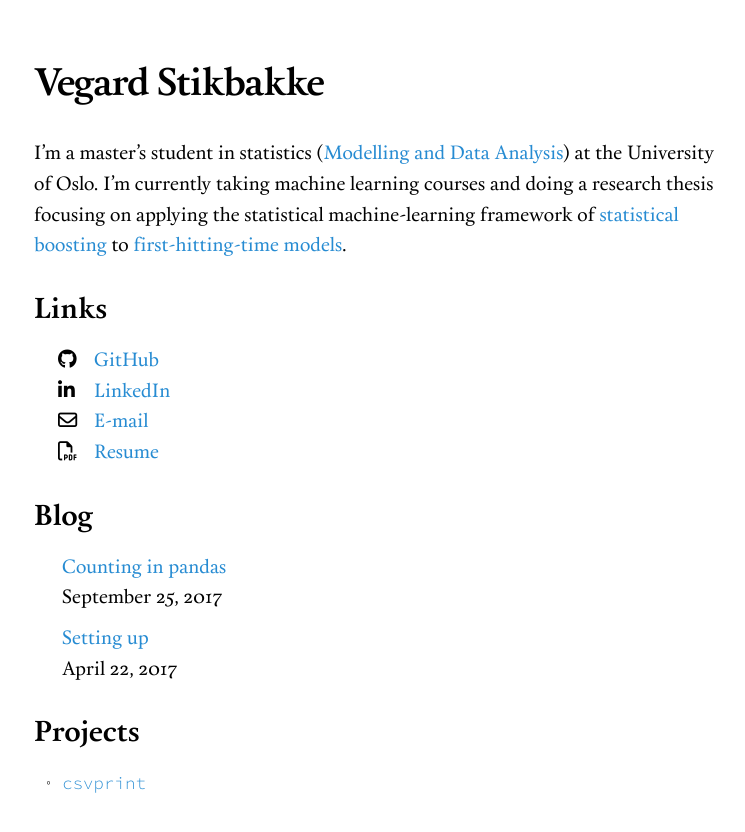
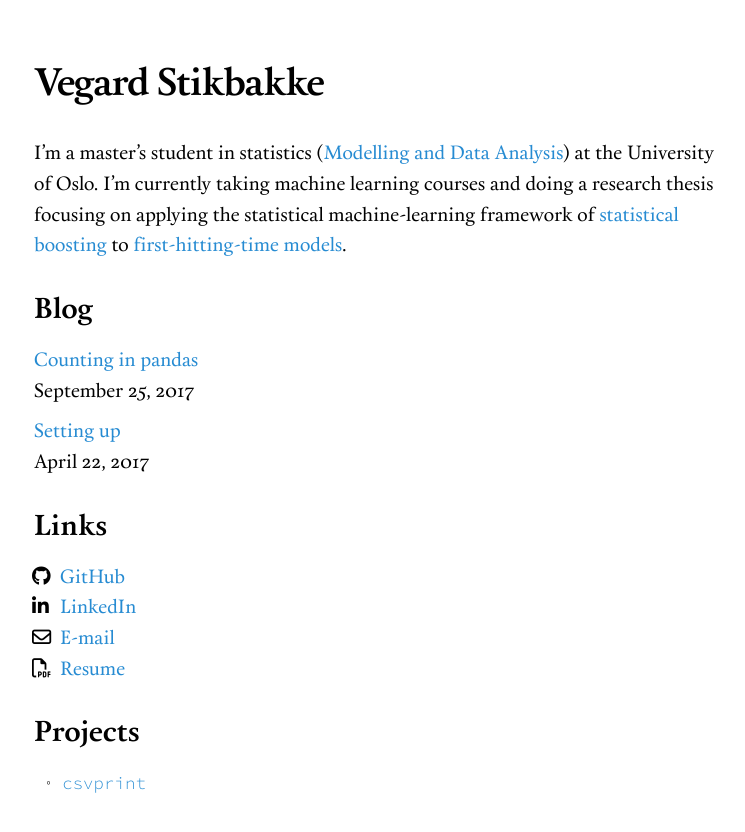
Before and after one commit to vegarsti/vegarsti.github.io, a Jekyll site: the page built from index.md, in a window 1280 px wide. Shown: the top 832 px of the page, without its empty margins (256-1001 px from the left). Built offline with Jekyll 4.4.1, drawn with Linux system fonts in a browser that asks for light colours; nearby versions of some CDN libraries.

Commit message:
Change mathjax link, change columns in index

```diff
--- a/_includes/head.html
+++ b/_includes/head.html
@@ -19,7 +19,7 @@
       }
       });
   </script>
- <script src="https://cdn.mathjax.org/mathjax/latest/MathJax.js?config=TeX-AMS-MML_HTMLorMML" type="text/javascript"></script>
+ <script src="https://cdnjs.cloudflare.com/ajax/libs/mathjax/2.7.1/MathJax.js?config=TeX-AMS-MML_HTMLorMML" type="text/javascript"></script>
   <script>
     (function(i,s,o,g,r,a,m){i['GoogleAnalyticsObject']=r;i[r]=i[r]||function(){
     (i[r].q=i[r].q||[]).push(arguments)},i[r].l=1*new Date();a=s.createElement(o),
--- a/css/style.scss
+++ b/css/style.scss
@@ -155,12 +155,12 @@ li:before {
 #links {
 
   ul {
-    margin-left: -10px;
+    margin-left: 14px;
   }
 
   li:before {
     content: "";
-    margin-right: 10px;
+    margin-right: 0px;
   }
 
   i {
@@ -174,7 +174,7 @@ li:before {
 }
 
 #blog-links {
-  margin-left: 28px;
+  /* margin-left: 28px; */
   margin-top: -10px;
 }
 
@@ -183,3 +183,12 @@ li:before {
     margin-top: 10px;
   }
 }
+
+i {
+  margin-left: -40px;
+}
+
+.space {
+  display: inline block;
+  width: 200px;
+}
--- a/index.md
+++ b/index.md
@@ -6,42 +6,6 @@ title: Vegard Stikbakke
 # Vegard Stikbakke
 
 I'm a master's student in statistics ([Modelling and Data Analysis](http://www.uio.no/english/studies/programmes/modelling-data-analysis/)) at the University of Oslo. I'm currently taking machine learning courses and doing a research thesis focusing on applying the statistical machine-learning framework of [statistical boosting](https://en.wikipedia.org/wiki/Boosting_(machine_learning)) to [first-hitting-time models](https://en.wikipedia.org/wiki/First-hitting-time_model).
-
-## Links
-
-<!-- Hacky HTML to get list of links with images and decent placement -->
-<div id="links">
-    <ul>
-        <li>
-            <i class="fa fa-github" aria-hidden="true"></i>
-            &nbsp;&nbsp;&nbsp;&nbsp;&nbsp;&nbsp;&nbsp;&nbsp;
-            <a href="https://github.com/vegarsti">GitHub</a>
-        </li>
-        <li>
-            <i class="fa fa-linkedin" aria-hidden="true"></i>
-            &nbsp;&nbsp;&nbsp;&nbsp;&nbsp;&nbsp;&nbsp;&nbsp;
-            <a href="https://no.linkedin.com/in/vegardstikbakke">LinkedIn</a>
-        </li>
-        <li>
-            <i class="fa fa-envelope-o" aria-hidden="true"></i>
-            &nbsp;&nbsp;&nbsp;&nbsp;&nbsp;&nbsp;&nbsp;&nbsp;
-            <a href="mailto:vegard.stikbakke@gmail.com">E-mail</a>
-        </li>
-        <li>
-            <i class="fa fa-file-pdf-o" aria-hidden="true"></i>
-            &nbsp;&nbsp;&nbsp;&nbsp;&nbsp;&nbsp;&nbsp;&nbsp;
-            <a href="assets/pdf/Resume.pdf">Resume</a>
-        </li>
-    </ul>
-</div>
-
-<!-- Old list of links
-<i class="fa fa-github" aria-hidden="true"></i> [GitHub](https://github.com/vegarsti)
-<br /><i class="fa fa-linkedin" aria-hidden="true"></i> [LinkedIn](https://no.linkedin.com/in/vegardstikbakke)
-<br /><i class="fa fa-twitter" aria-hidden="true"></i> [Twitter](https://twitter.com/vegardstikbakke)
-<br /><i class="fa fa-envelope-o" aria-hidden="true"></i> [E-mail](mailto:vegard.stikbakke@gmail.com)
-<br /><i class="fa fa-file-pdf-o" aria-hidden="true"></i> [Resume](assets/pdf/resume.pdf)
--->
 
 ## Blog
 
@@ -57,6 +21,38 @@ I'm a master's student in statistics ([Modelling and Data Analysis](http://www.u
 {% endfor %}
 </div>
 
+## Links
+
+<!-- Hacky HTML to get list of links with images and decent placement -->
+<div id="links">
+    <ul>
+        <li>
+            <i class="fa fa-github" aria-hidden="true"></i>
+            <a href="https://github.com/vegarsti">GitHub</a>
+        </li>
+        <li>
+            <i class="fa fa-linkedin" aria-hidden="true"></i>
+            <a href="https://no.linkedin.com/in/vegardstikbakke">LinkedIn</a>
+        </li>
+        <li>
+            <i class="fa fa-envelope-o" aria-hidden="true"></i>
+            <a href="mailto:vegard.stikbakke@gmail.com">E-mail</a>
+        </li>
+        <li>
+            <i class="fa fa-file-pdf-o" aria-hidden="true"></i>
+            <a href="assets/pdf/Resume.pdf">Resume</a>
+        </li>
+    </ul>
+</div>
+
+<!-- Old list of links
+<i class="fa fa-github" aria-hidden="true"></i> [GitHub](https://github.com/vegarsti)
+<br /><i class="fa fa-linkedin" aria-hidden="true"></i> [LinkedIn](https://no.linkedin.com/in/vegardstikbakke)
+<br /><i class="fa fa-twitter" aria-hidden="true"></i> [Twitter](https://twitter.com/vegardstikbakke)
+<br /><i class="fa fa-envelope-o" aria-hidden="true"></i> [E-mail](mailto:vegard.stikbakke@gmail.com)
+<br /><i class="fa fa-file-pdf-o" aria-hidden="true"></i> [Resume](assets/pdf/resume.pdf)
+-->
+
 ## Projects
 
 - [`csvprint`](http://github.com/vegarsti/csvprint)
```
